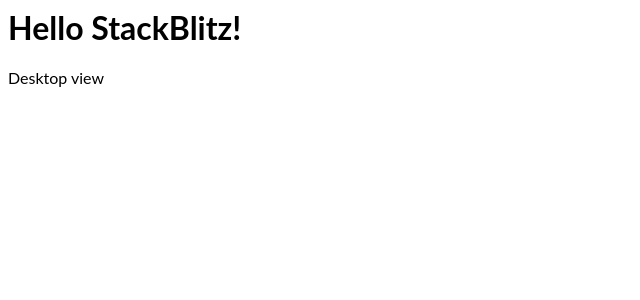
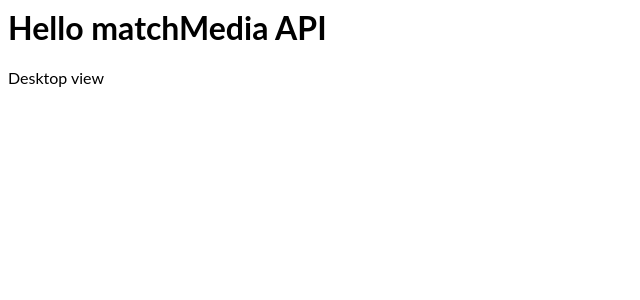
Before and after one commit to artuone83/match-media-react, a React (Create React App) app: page / in a window 1280 px wide. Shown: the top 300 px of the page, without its empty margins (0-640 px from the left). Built offline with nearby package versions, Linux system fonts and the light colour scheme.

Commit message:
title and useState initial value

```diff
--- a/src/App.js
+++ b/src/App.js
@@ -5,7 +5,7 @@
 // with gatsby.js or next.js comment line above uncomment the rest below
 
 export default function App() {
-  const [isMobile, setIsMobile] = useState(mediaQuery); // remove mediaQuery from useState
+  const [isMobile, setIsMobile] = useState(mediaQuery.matches); // remove mediaQuery.matches from useState
 
   // useEffect(()=> {
   //   const mediaQueryDidMountCheck = () => window.matchMedia('(max-width: 600px)');
@@ -25,8 +25,8 @@
 
   return (
     <div>
-      <h1>Hello StackBlitz!</h1>
-      {isMobile ? <p>Mobile View</p> : <p>Desktop view</p> }
+      <h1>Hello matchMedia API</h1>
+      {isMobile ? <p>Mobile View</p> : <p>Desktop view</p>}
     </div>
   );
 }
```
